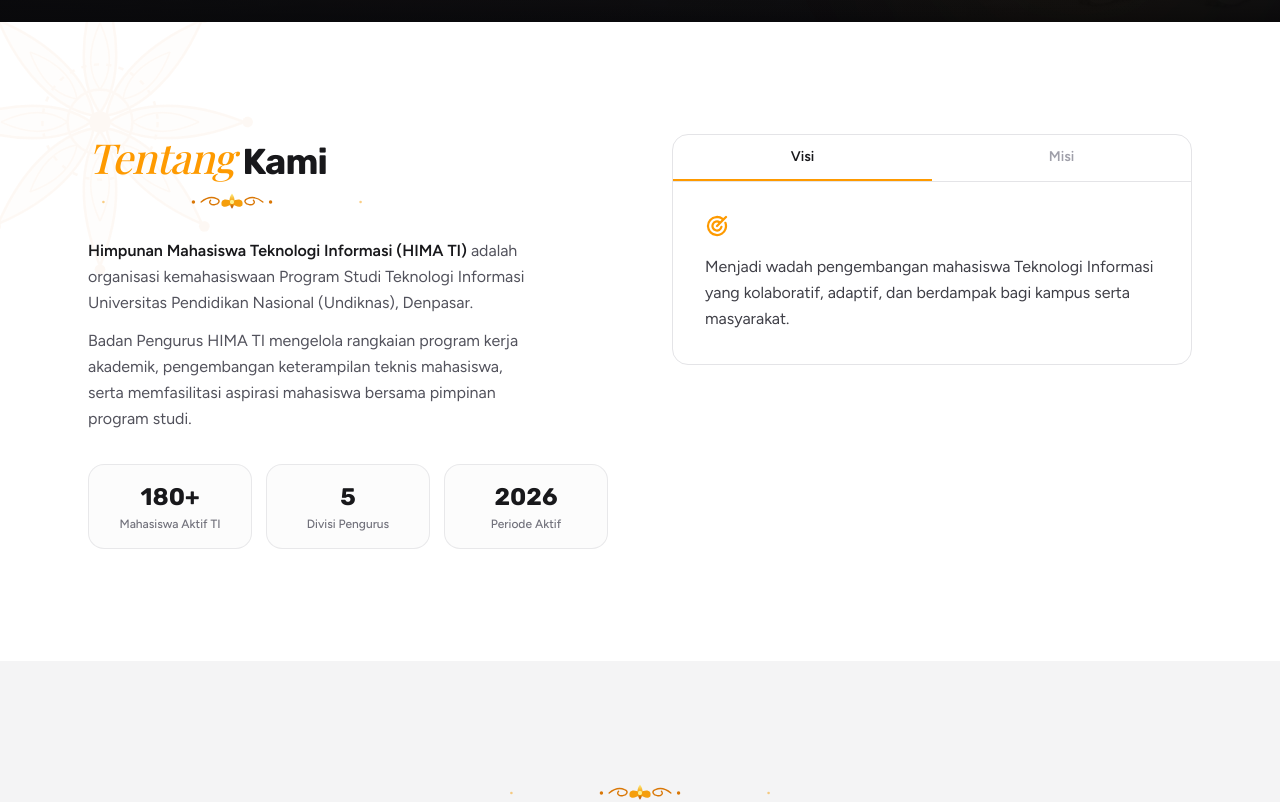
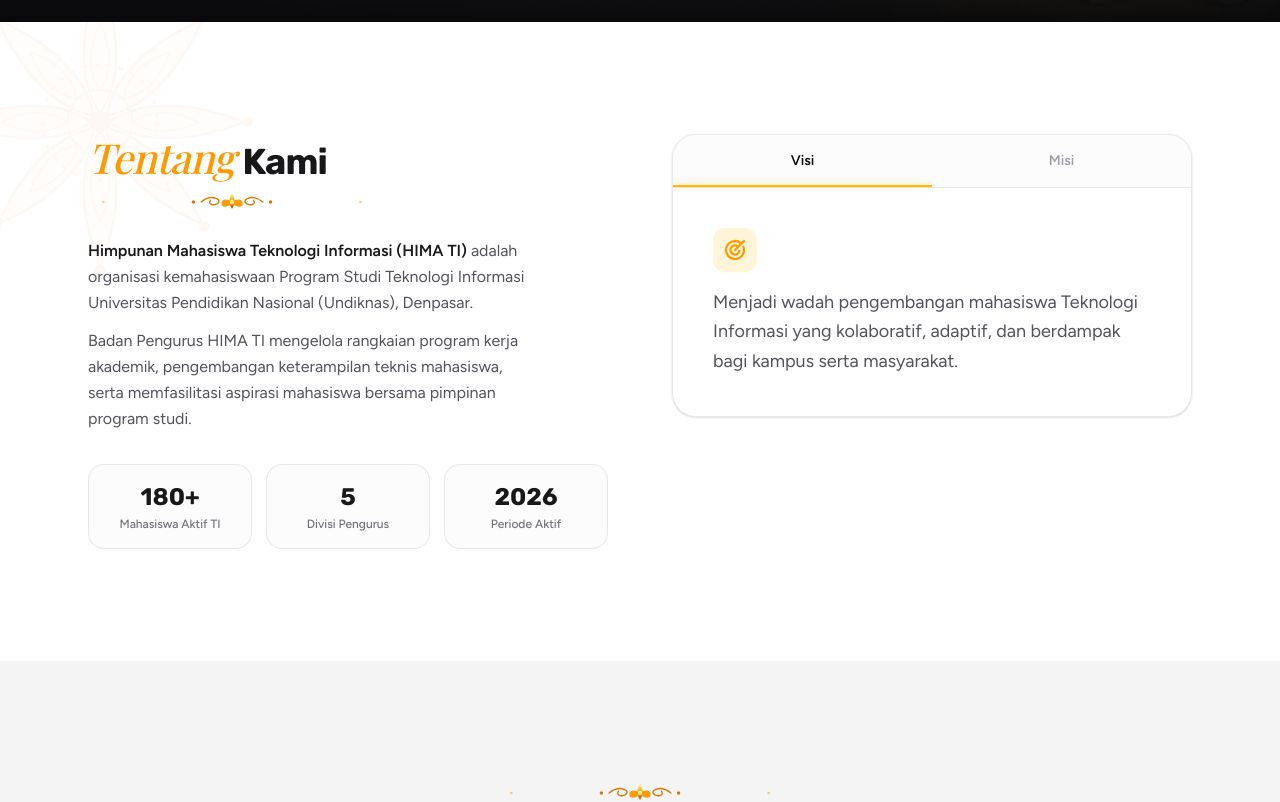
Before and after one commit to kevinazzaky/fungsionaris-hima, a Next.js app: page / in a window 1280 px wide. Shown: the part 762-1564 px from the top of the page. Built offline with nearby package versions, Linux system fonts and the light colour scheme.

Commit message:
feat(detail): refine vision mission tabs copy

```diff
--- a/src/components/detail/vision-mission-tabs.tsx
+++ b/src/components/detail/vision-mission-tabs.tsx
@@ -2,6 +2,7 @@
 
 import { useState } from "react";
 import type { ReactNode } from "react";
+import { motion, AnimatePresence } from "motion/react";
 
 type Tab = {
   key: string;
@@ -15,30 +16,50 @@
   const current = tabs.find((tab) => tab.key === active) ?? tabs[0];
 
   return (
-    <div className="overflow-hidden rounded-2xl border border-zinc-200">
-      <div className="flex border-b border-zinc-200">
-        {tabs.map((tab) => (
+    <div className="overflow-hidden rounded-3xl border border-zinc-200/80 bg-white shadow-sm">
+      <div className="relative flex border-b border-zinc-200/80 bg-zinc-50/50">
+        {tabs.map((tab) => {
+          const isSelected = active === tab.key;
+          return (
             <button
               key={tab.key}
               type="button"
               onClick={() => setActive(tab.key)}
-            aria-pressed={active === tab.key}
-            className={`flex-1 border-b-2 px-4 py-3 text-sm font-semibold transition-colors ${
-              active === tab.key
-                ? "border-amber-500 text-zinc-900"
-                : "border-transparent text-zinc-400 hover:text-zinc-600"
+              aria-pressed={isSelected}
+              className={`relative flex-1 py-4 text-center text-sm font-bold transition-colors duration-200 ${
+                isSelected ? "text-zinc-950" : "text-zinc-400 hover:text-zinc-700"
               }`}
             >
               {tab.label}
+              {isSelected && (
+                <motion.div
+                  layoutId="active-vm-indicator"
+                  transition={{ type: "spring", stiffness: 400, damping: 32 }}
+                  className="absolute bottom-0 left-0 right-0 h-[2.5px] bg-amber-400 shadow-[0_-1px_6px_rgba(251,191,36,0.5)]"
+                />
+              )}
             </button>
-        ))}
+          );
+        })}
       </div>
 
-      <div className="p-6 sm:p-8">
+      <div className="p-7 sm:p-10 min-h-[160px]">
+        <AnimatePresence mode="wait">
+          <motion.div
+            key={current.key}
+            initial={{ opacity: 0, y: 8 }}
+            animate={{ opacity: 1, y: 0 }}
+            exit={{ opacity: 0, y: -8 }}
+            transition={{ duration: 0.25, ease: [0.16, 1, 0.3, 1] }}
+          >
+            <div className="inline-flex rounded-xl bg-amber-400/15 p-2.5 text-amber-500">
               {current.icon}
-        <p className="mt-4 text-base leading-relaxed text-zinc-700">
+            </div>
+            <p className="mt-4 text-base leading-relaxed text-zinc-600 sm:text-lg">
               {current.body}
             </p>
+          </motion.div>
+        </AnimatePresence>
       </div>
     </div>
   );
```
Lines whose indentation alone changed are shown as unchanged.
